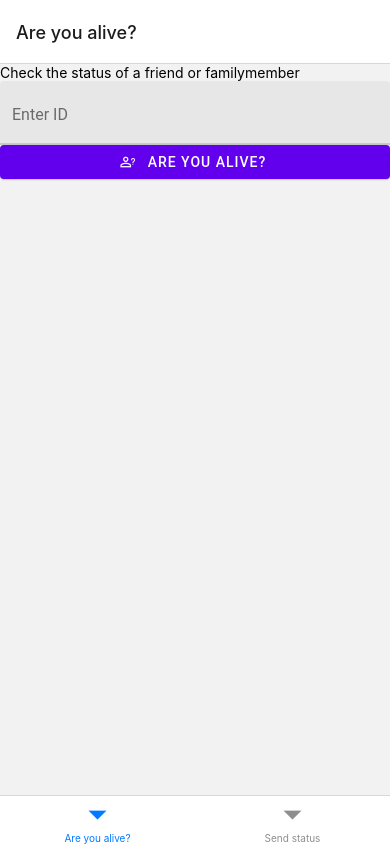
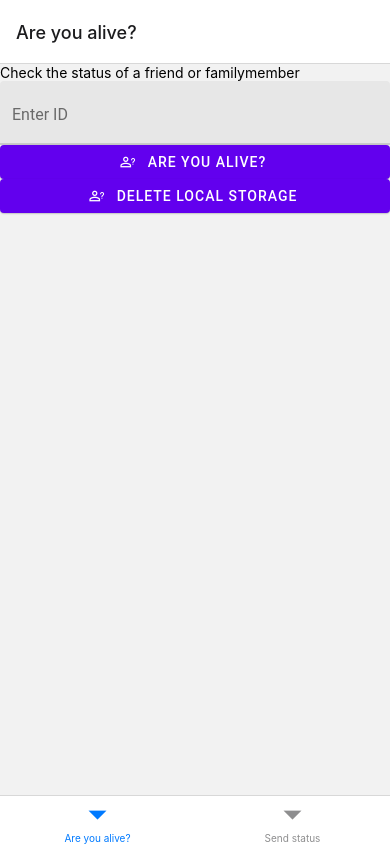
Before and after one commit to Gismo1337/are-you-alive, a React Native app: screen / in a window 390 px wide. Built offline with nearby package versions, Linux system fonts and the light colour scheme; no server answers.

Commit message:
uuid as userID added

```diff
--- a/package.json
+++ b/package.json
@@ -24,6 +24,7 @@
     "react-native-paper": "^4.11.2",
     "react-native-safe-area-context": "3.3.2",
     "react-native-screens": "~3.10.1",
+    "react-native-uuid": "^2.0.1",
     "react-native-web": "0.17.1"
   },
   "devDependencies": {
--- a/screens/AreYouAlive.js
+++ b/screens/AreYouAlive.js
@@ -5,14 +5,14 @@ import AsyncStorage from '@react-native-async-storage/async-storage';
 import __handleGetStatus from '../service/Firebase';
 
 // ONLY FOR DEVELOPMENT
-// const clearAll = async () => {
-//     try {
-//         await AsyncStorage.clear()
-//         console.log('Local Storage deleted.')
-//     } catch (e) {
-//         // clear error
-//     }
-// }
+const clearAll = async () => {
+    try {
+        await AsyncStorage.clear()
+        console.log('Local Storage deleted.')
+    } catch (e) {
+        // clear error
+    }
+}
 
 export default function AreYouAlive() {
 
@@ -36,9 +36,9 @@ export default function AreYouAlive() {
                 Are you alive?
             </Button>
 
-            {/* <Button icon="account-question-outline" mode="contained" onPress={() => clearAll()}>
+            <Button icon="account-question-outline" mode="contained" onPress={() => clearAll()}>
                 delete local storage
-            </Button> */}
+            </Button>
 
         </View>
     );
--- a/screens/IamAlive.js
+++ b/screens/IamAlive.js
@@ -3,6 +3,7 @@ import { Text, StyleSheet, View } from 'react-native';
 import { Button, Checkbox, RadioButton, TextInput } from 'react-native-paper';
 import AsyncStorage from '@react-native-async-storage/async-storage';
 import { __handleStatusUpdate } from '../service/Firebase';
+import uuid from 'react-native-uuid';
 
 export default function IamAlive() {
     // save the user message
@@ -25,10 +26,14 @@ export default function IamAlive() {
 
     // create a unique id for each user
     function createID() {
-        const userID = Math.floor(Math.random() * 1000000000).toString();
+        const userID = uuid.v4();
         setID(userID);
         storeData(userID);
-        console.log(userID);
+        console.log('UserID created: ' + userID);
+
+
+
+
     }
 
     // get user id from local storage
```
Also changed, not shown: 1 other file (tests, documents, lock files or other folders).
